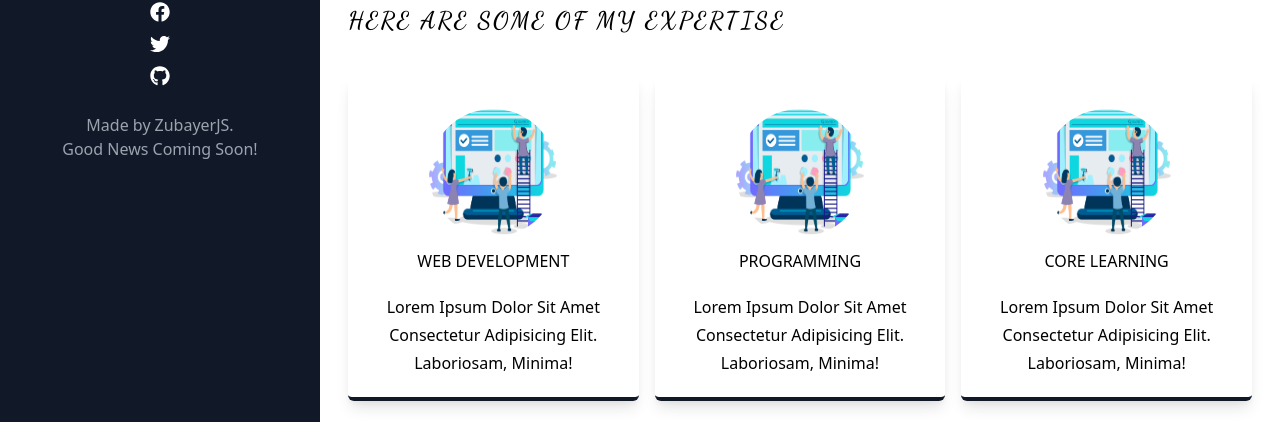
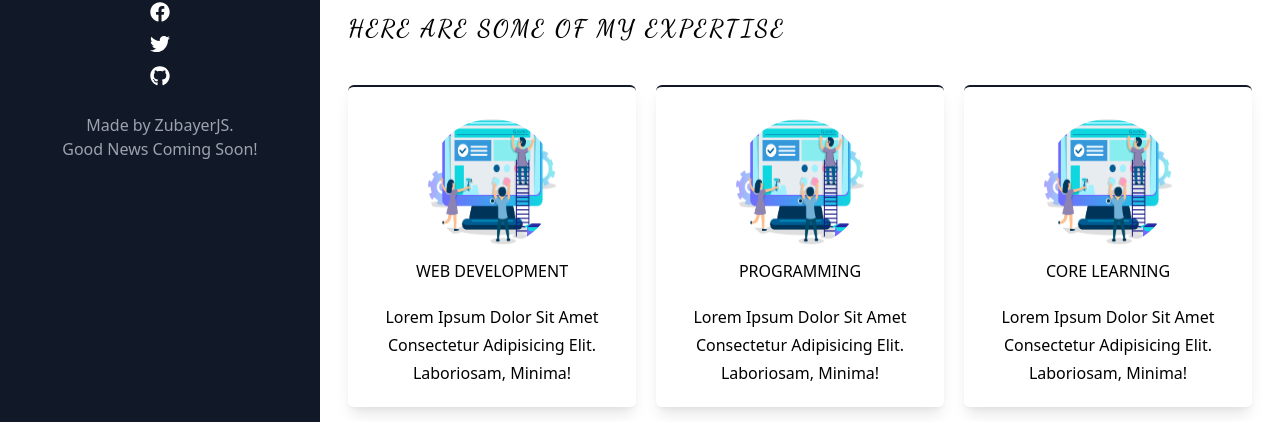
Before and after one commit to zubayer-47/portfolio-by-react, a React (Create React App) app: page /about in a window 1280 px wide. Shown: the part 375-797 px from the top of the page. Built offline with nearby package versions, Linux system fonts and the light colour scheme.

Commit message:
Done about section.

```diff
--- a/src/Components/About.jsx
+++ b/src/Components/About.jsx
@@ -4,7 +4,7 @@ import Heading from "./Heading";
 
 export default function About() {
   return (
-    <div className="py-5 px-7 h-screen">
+    <section className="py-7 px-7 overflow-auto h-screen">
       <Heading title="about us" subtitle="who am i?" />
 
       <div className="text-gray-600 mb-14">
@@ -22,7 +22,7 @@ export default function About() {
       </div>
 
       <Heading title="what i do?" subtitle="here are some of my expertise" />
-      <div className="grid grid-cols-1 gap-4 lg:grid-cols-12 my-10">
+      <div className="grid grid-cols-1 gap-5 lg:grid-cols-12 mt-10">
         <Card
           title="Web development"
           desc="Lorem ipsum dolor sit amet consectetur adipisicing elit. Laboriosam,
@@ -39,6 +39,6 @@ export default function About() {
           minima!"
         />
       </div>
-    </div>
+    </section>
   );
 }
--- a/src/Components/Card.jsx
+++ b/src/Components/Card.jsx
@@ -4,7 +4,7 @@ import assets1 from "./img/assets-1.png";
 
 export default function Card({ title, desc }) {
   return (
-    <div className="p-5 text-center rounded-md shadow-lg hover:shadow-md border-gray-900 border-b-4 lg:col-span-4">
+    <div className="p-5 text-center rounded-md shadow-lg hover:shadow-md border-gray-900 border-t-2 lg:col-span-4">
       <img src={assets1} className="w-32 h-32 mx-auto rounded-full my-3" alt="" />
 
       <h1 className="mb-5 uppercase">{title}</h1>
```
